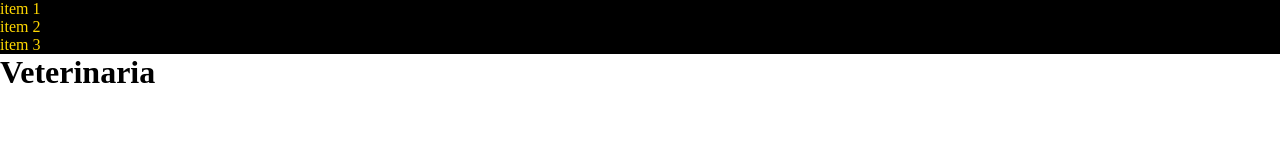
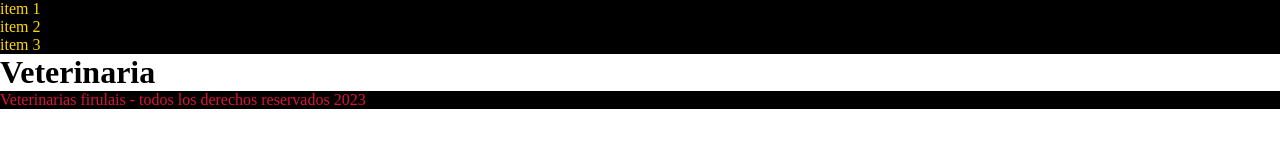
Before and after one commit to Plasmatinico/proyecto-boot-colab, a plain HTML site: page index.html in a window 1280 px wide. Drawn offline with Linux system fonts and the light colour scheme.

Commit message:
agrego footer piola

```diff
--- a/css/estilos.css
+++ b/css/estilos.css
@@ -13,3 +13,9 @@ background-color: black;
 li{
     color: gold;
 }
+
+footer{
+background-color: black;
+color: crimson;
+
+}
--- a/index.html
+++ b/index.html
@@ -20,5 +20,8 @@
 
     <h1>Veterinaria</h1>
 
+<footer>Veterinarias firulais - todos los derechos reservados 2023</footer>
+
+
 </body>
 </html>
```
